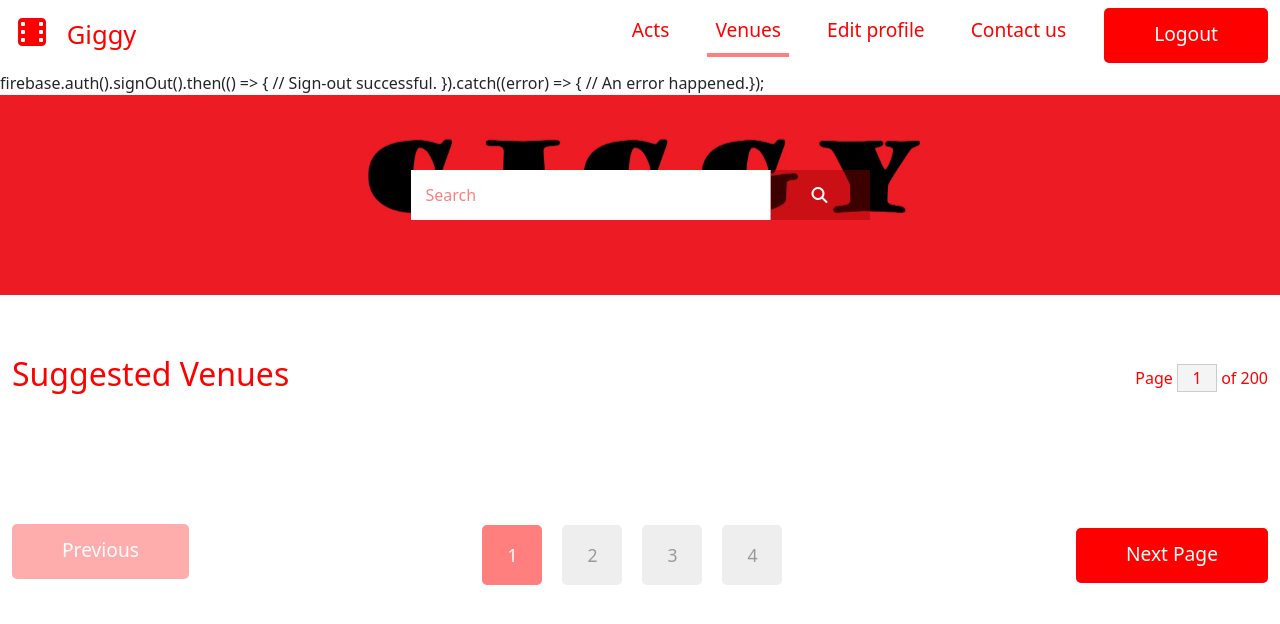
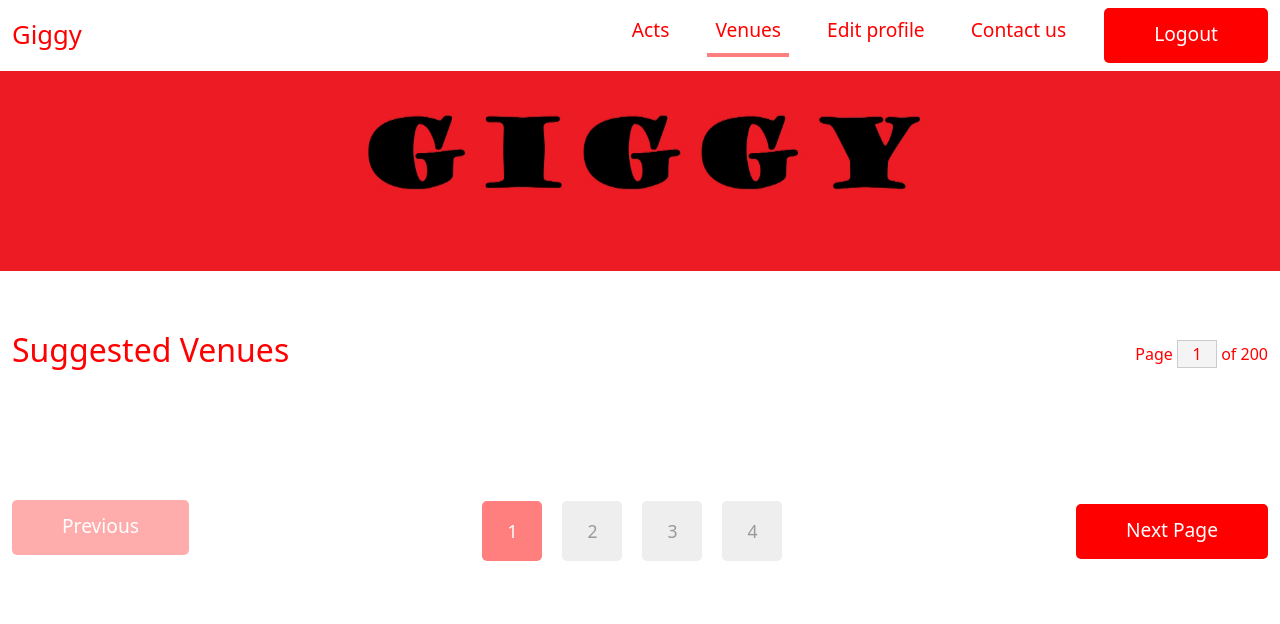
Before and after one commit to SeamusDewar/Giggy, a website: page public/venues.html in a window 1280 px wide. Drawn offline with Linux system fonts and the light colour scheme; some packages are replaced by stand-ins of ours; no server answers.

Commit message:
Update venues.html

```diff
--- a/public/venues.html
+++ b/public/venues.html
@@ -8,6 +8,7 @@
     <link rel="stylesheet" href="css/bootstrap.min.css">
     <link rel="stylesheet" href="css/all.min.css">
     <link rel="stylesheet" href="css/suggested_acts.css">
+	<script src="js/logout.js"></script>
 
 </head>
 <body>
@@ -32,7 +33,7 @@
     <nav class="navbar navbar-expand-lg">
         <div class="container-fluid">
             <a class="navbar-brand" href="#">
-                <i class="fas fa-film mr-2"></i>
+
                 Giggy
             </a>
             <button class="navbar-toggler" type="button" data-toggle="collapse" data-target="#navbarSupportedContent" aria-controls="navbarSupportedContent" aria-expanded="false" aria-label="Toggle navigation">
@@ -52,8 +53,8 @@
                 <li class="nav-item">
                     <a class="nav-link nav-link-4" href="contact.html">Contact us</a>
                 </li>
-                <li class="nav-item">
-                    <button onclick= "firebase.auth().signOut().then(()" type="button" class="btn btn-primary" >Logout</button>
+             <li class="nav-item">
+                    <button onclick= "logout()" type="button" class="btn btn-primary" >Logout</button>
                 </li>
             </ul>
             </div>
@@ -61,19 +62,10 @@
     </nav>
 
 
-firebase.auth().signOut().then(() => {
-    // Sign-out successful.
-    }).catch((error) => {
-    // An error happened.});
-
-
 
     <div class="tm-hero d-flex justify-content-center align-items-center" data-parallax="scroll" data-image-src="img/hero.jpg">
         <form class="d-flex tm-search-form">
-            <input class="form-control tm-search-input" type="search" placeholder="Search" aria-label="Search">
-            <button class="btn btn-outline-success tm-search-btn" type="submit">
-                <i class="fas fa-search"></i>
-            </button>
+
         </form>
     </div>
 
@@ -90,7 +82,7 @@ firebase.auth().signOut().then(() => {
         </div>
 
         <script>getSecureAPI("venue")</script>
-		<div class ="row tm-mb-90 tm-gallery" id="response">
+	<div class ="row tm-mb-90 tm-gallery" id="response">
 
         </div> <!-- row -->
         <div class="row tm-mb-90">
```
